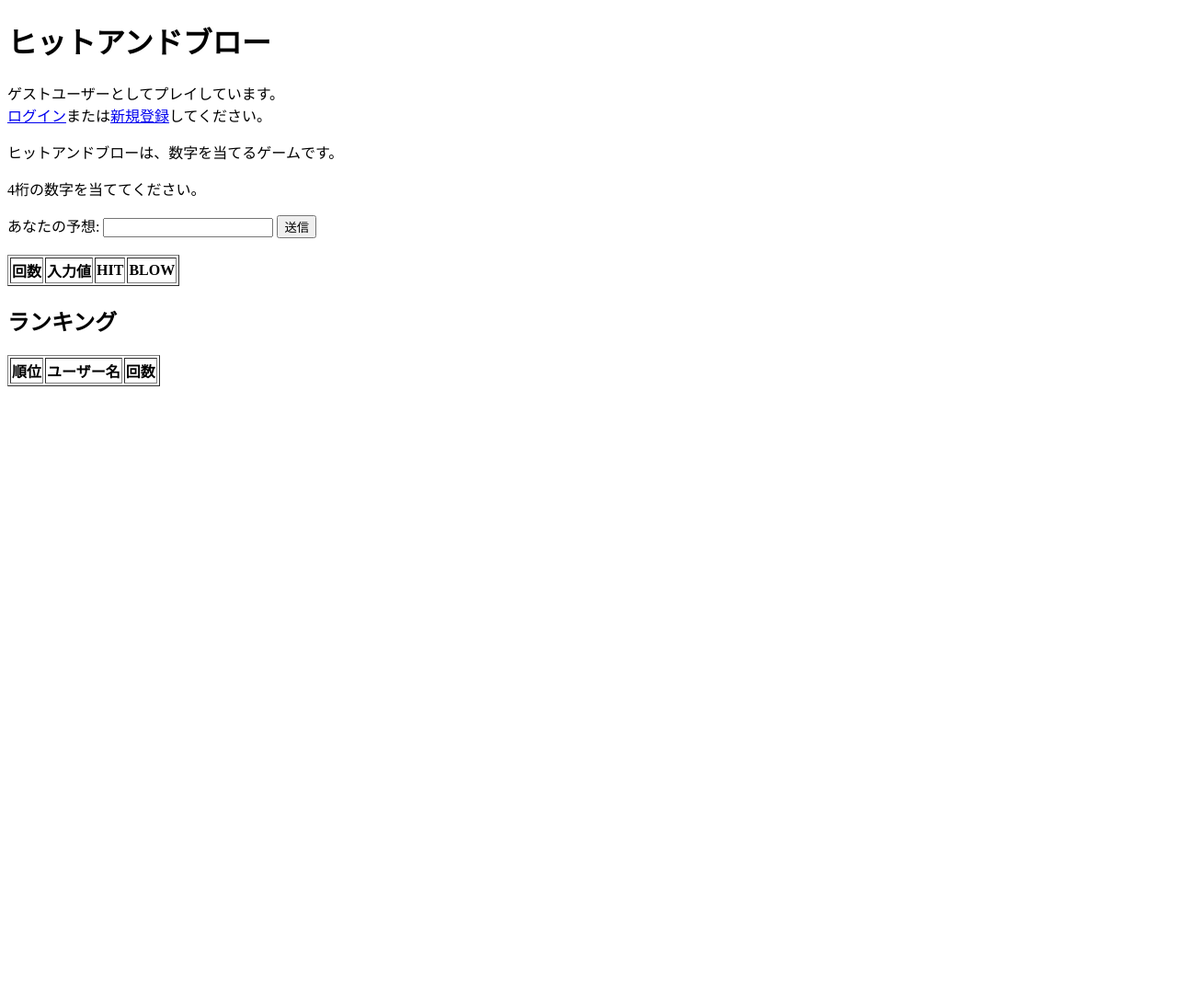
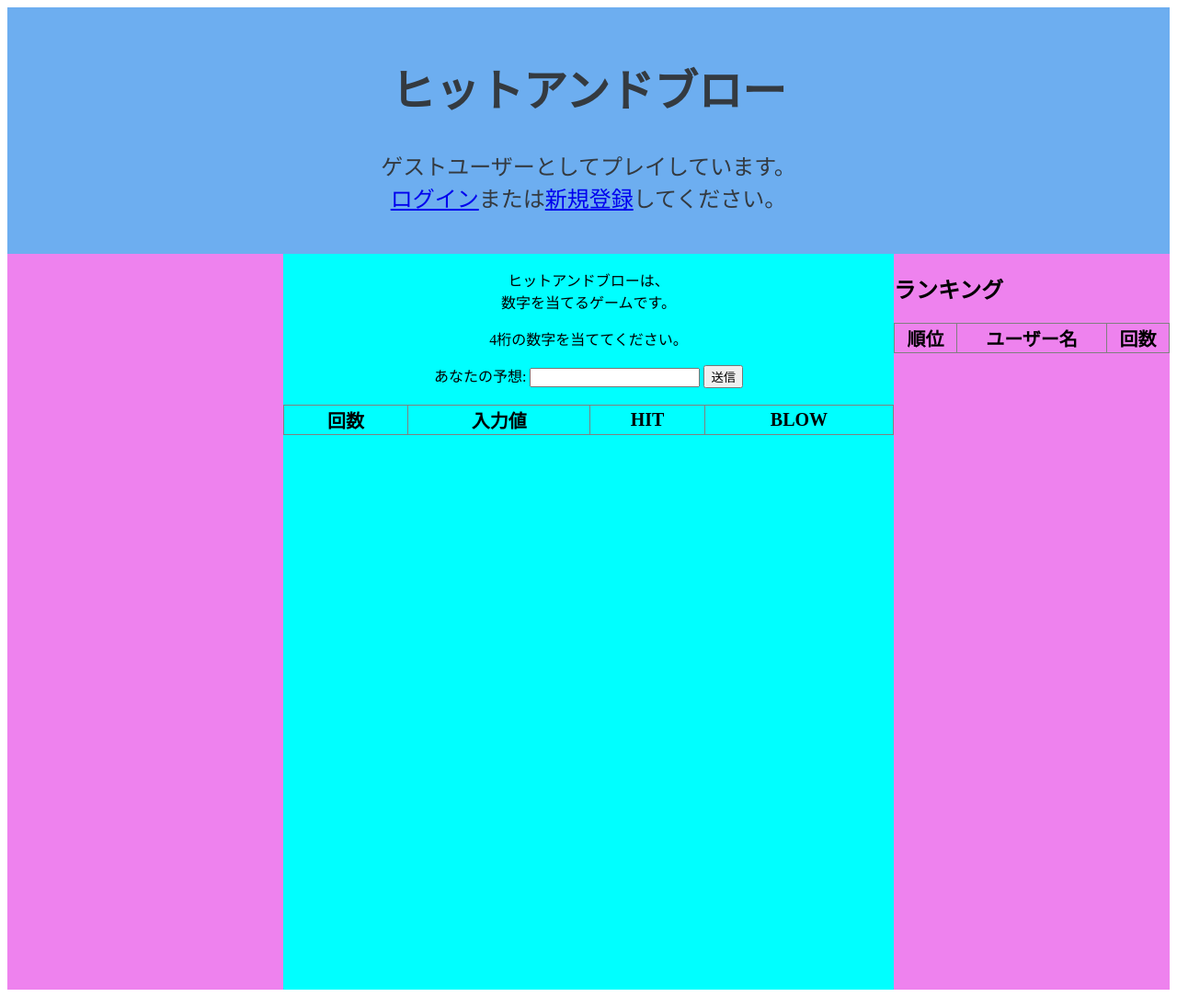
Before and after one commit to tenda-saeki-shuto/speech, a PHP site: page / in a window 1280 px wide. Shown: the whole page at 92% size. Before the commit the page ends 420 px from the top, so only its background shows below. Run offline with PHP 8.4, Linux system fonts and the light colour scheme; lists and menus that the app fills with data are empty.

Commit message:
styleを追加しました

```diff
--- a/index.php
+++ b/index.php
@@ -11,6 +11,7 @@ if (!isset($_SESSION['username'])) {
 <head>
     <meta charset="UTF-8">
     <meta name="viewport" content="width=device-width, initial-scale=1.0">
+    <link rel="stylesheet" href="style.css">
     <title>ヒットアンドブロー</title>
 </head>
 <body>
@@ -24,7 +25,7 @@ if (!isset($_SESSION['username'])) {
         <!--------- ゲームコンテンツ -------------------------------------------------------------->
         <div class="center">
 
-        <p>ヒットアンドブローは、数字を当てるゲームです。</p>
+        <p>ヒットアンドブローは、<br>数字を当てるゲームです。</p>
         <p>4桁の数字を当ててください。</p>
 
         <label for="guess">あなたの予想:</label>
--- /dev/null
+++ b/style.css
@@ -0,0 +1,34 @@
+header {
+  background-color: #6daef0;
+  padding: 20px;
+  text-align: center;
+  font-size: 24px;
+  color: #343a40;
+}
+
+.container {
+  display: flex;
+  height: 100vh;
+}
+
+.left {
+  width: 300px;
+  background-color: violet;
+}
+
+.center {
+  flex: 1;
+  background-color: aqua;
+  text-align: center;
+}
+
+.right {
+  width: 300px;
+  background-color: violet;
+}
+
+table {
+  width: 100%;
+  border-collapse: collapse;
+  font-size: 20px;
+}
```
